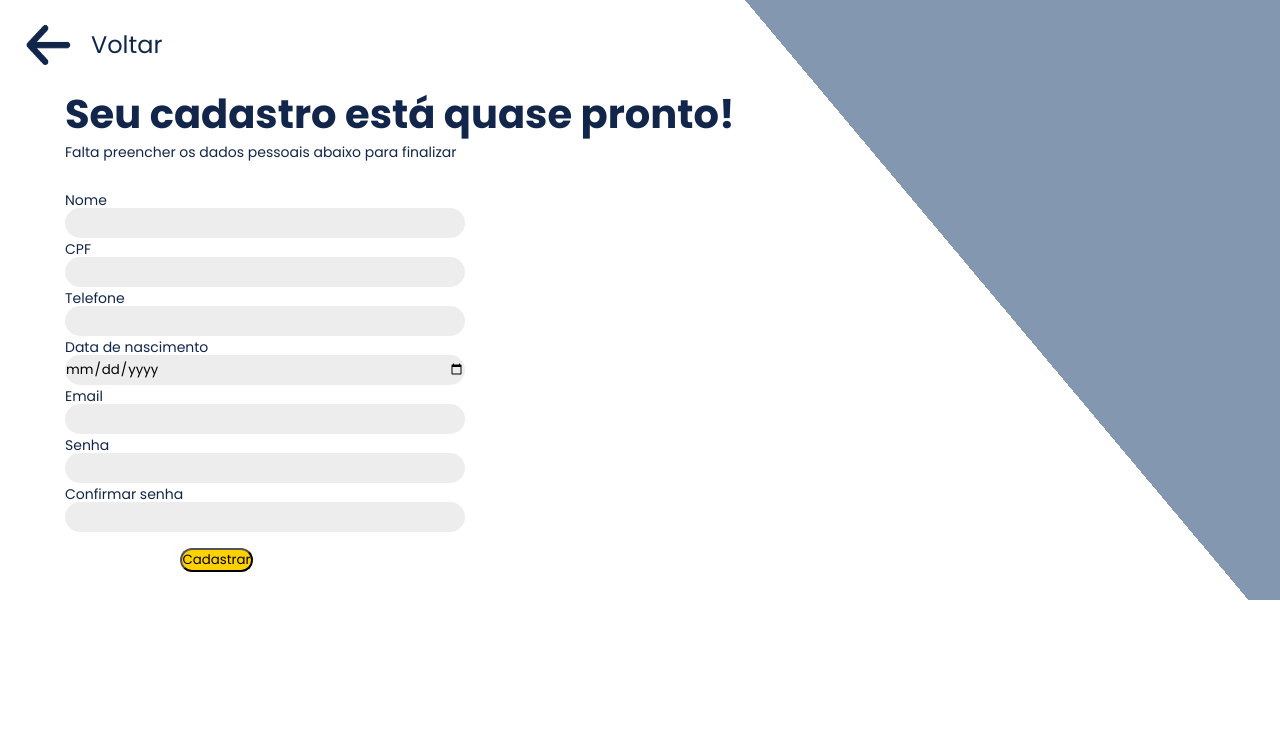
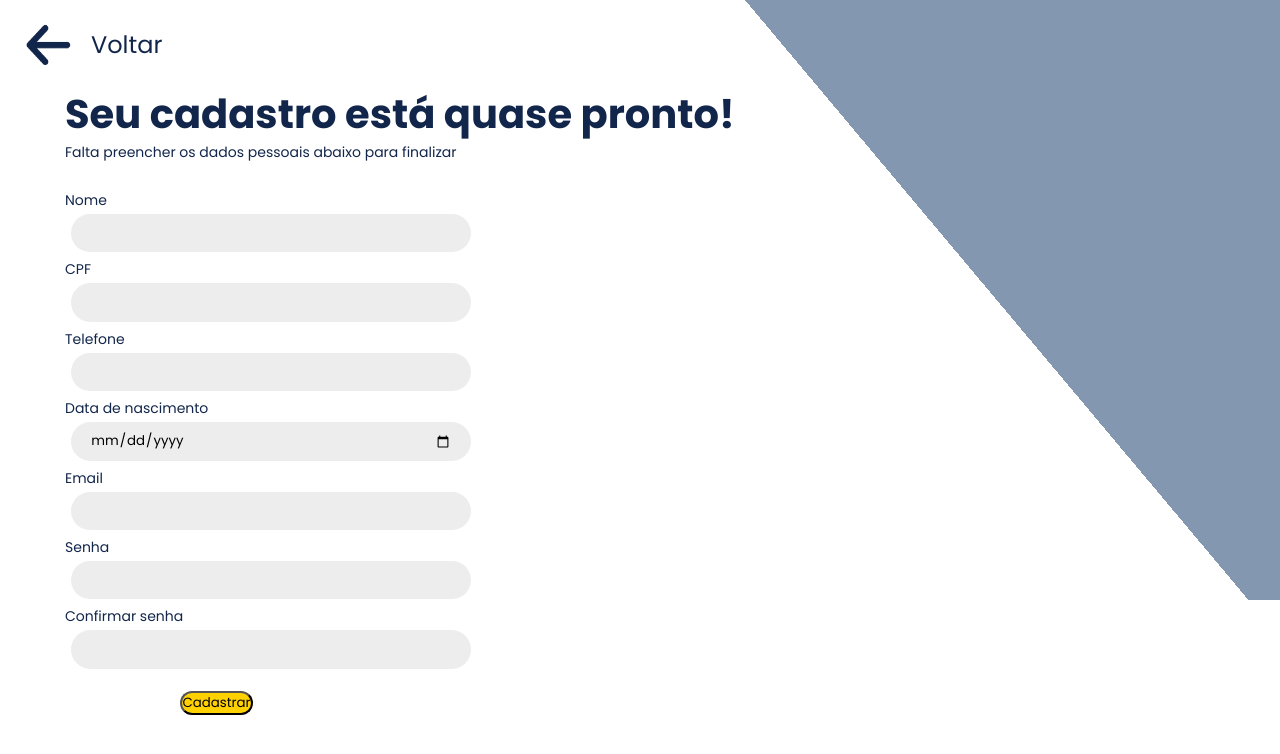
Before and after one commit to VolksWay/React, a React (Vite) app: page /cadastro/geral in a window 1280 px wide. Shown: the top 754 px of the page. Built offline with nearby package versions, Linux system fonts and the light colour scheme; what parse would draw is missing.

Commit message:
padronizacao inputs cadastros

```diff
--- a/src/pages/CadastroEmpresa/style.css
+++ b/src/pages/CadastroEmpresa/style.css
@@ -159,6 +159,9 @@
     width: 400px;
     height: 30px;
     border: 0.5px;
+    cursor: text;
+    padding: 1.2rem;
+    margin: 6px;
 }
 
 
--- a/src/pages/CadastroGeral/style.css
+++ b/src/pages/CadastroGeral/style.css
@@ -141,6 +141,9 @@
     width: 400px;
     height: 30px;
     border: 0.5px;
+    cursor: text;
+    padding: 1.2rem;
+    margin: 6px;
 }
 
 #main_cadastro_geral .container_90 {
--- a/src/pages/CadastroVeiculo/style.css
+++ b/src/pages/CadastroVeiculo/style.css
@@ -126,7 +126,7 @@
     border: none;
     cursor: text;
     padding: 1.2rem;
-    margin-top: 2px;
+    margin: 6px;
 
 }
 
```
